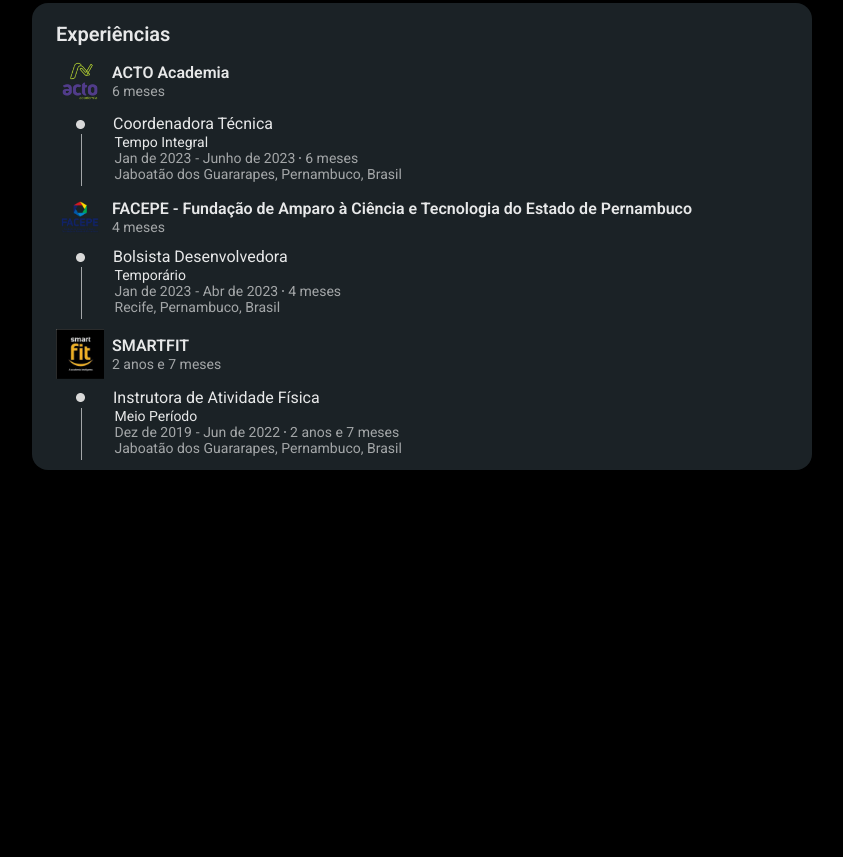
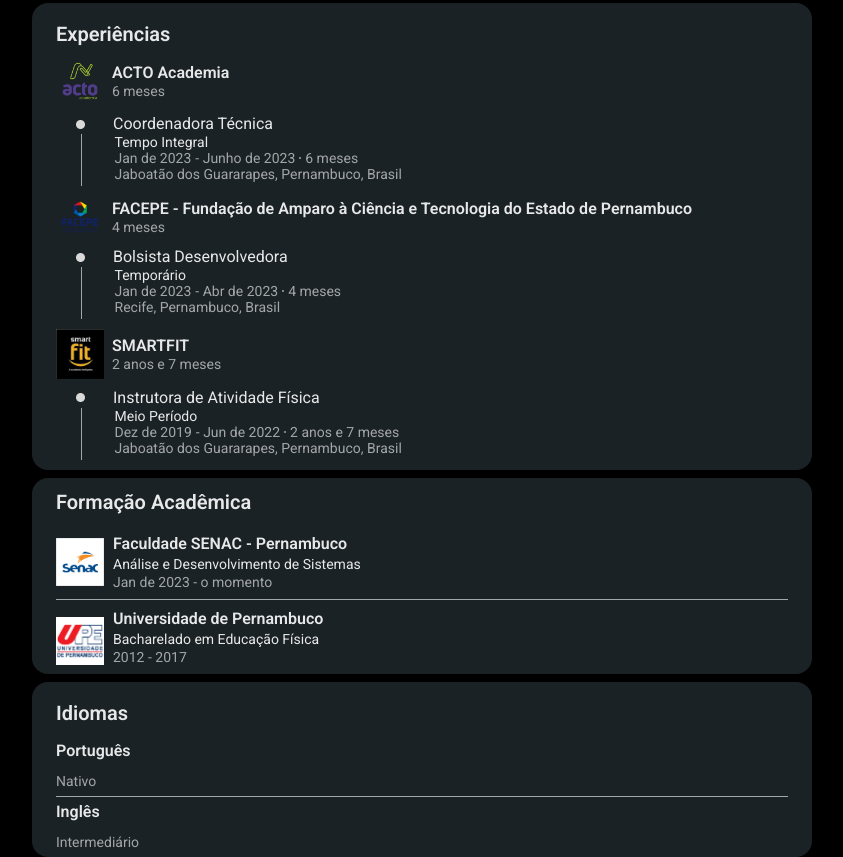
Before and after one commit to jessica-espindola/7days-linkedin, a plain HTML site: page index.html in a window 1280 px wide. Shown: the part 1405-2262 px from the top of the page, without its empty margins (122-965 px from the left). Before the commit the page ends 1875 px from the top, so only its background shows below. Drawn offline with Linux system fonts and the light colour scheme.

Commit message:
criando a seção de  formação academica e idiomas

```diff
--- /dev/null
+++ b/css/formacao-academica.css
@@ -0,0 +1,67 @@
+.informacoes__academicas {
+    width: 780px;
+    background-color: var(--fundo-card);
+    margin-left: 154px;
+    margin-top: 8px;
+    border-radius: 16px;
+
+}
+.informacoes__academicas-titulo {
+    margin: 0px 0px 8px 24px;
+    font-family: var(--fonte-primaria);
+    font-size: 20px;
+    font-weight: 600;
+    line-height: 30px;
+    color: var(--texto-primario);
+    padding: 9px  0px;
+}
+.informacoes__academicas__primeiraGraduacao, .informacoes__academicas__segundaGraduacao {
+    margin: 0px 24px;
+    display: flex;
+    flex-direction: row;
+    align-items: center;
+
+}
+
+.informacoes__academicas__primeiraGraduacao {
+    border-bottom: 1px solid var(--texto-secundario);
+    padding-bottom: 9px;
+    margin-bottom: 9px;
+}
+
+.configurar__espacamento {
+    padding-bottom: 9px;
+}
+.informacoes__academicas__primeiraGraduacao-img {
+    width: 48px;
+    height: 48px;
+    object-fit: cover;
+
+}
+.informacoes__academicas__primeiraGraduacao-conteudo {
+    padding-left: 9px;
+    display: flex;
+    flex-direction: column;
+    gap: 2px;
+}
+.informacoes__academicas__primeiraGraduacao-ies {
+    font-family: var(--fonte-primaria);
+    font-weight: 600;
+    font-size: 16px;
+    line-height: 20px;
+    color: var(--texto-primario);
+}
+.informacoes__academicas__primeiraGraduacao-nome {
+    font-family: var(--fonte-primaria);
+    font-weight: 400;
+    font-size: 14px;
+    line-height: 16px;
+    color: var(--texto-primario);
+}
+.informacoes__academicas__primeiraGraduacao-periodo{
+    font-family: var(--fonte-primaria);
+    font-weight: 400;
+    font-size: 14px;
+    line-height: 16px;
+    color: var(--texto-secundario);
+}
--- /dev/null
+++ b/css/idiomasc.css
@@ -0,0 +1,38 @@
+.informacoes__idiomas {
+    width: 780px;
+    background-color: var(--fundo-card);
+    margin-left: 154px;
+    margin-top: 8px;
+    border-radius: 16px;
+    font-family: var(--fonte-primaria);
+}
+
+.informacoes__idiomas-titulo {
+    margin-left: 24px;
+    padding: 16px 0px 8px 0px;
+    font-size: 20px;
+    line-height: 30px;
+    font-weight: 600;
+    color: var(--texto-primario);
+
+}
+
+.informacoes__idiomas__conteudo {
+    margin: 0px 24px;
+}
+
+.divisoria {
+    border-bottom: 1px solid var(--texto-secundario);
+}
+.informacoes__idiomas__conteudo-idioma {
+    font-size: 16px;
+    font-weight: 600;
+    line-height: 30px;
+    color: var(--texto-primario);
+}
+.informacoes__idiomas__conteudo-nivel {
+    font-size: 14px;
+    font-weight: 400;
+    line-height: 30px;
+    color: var(--texto-secundario);
+}
--- a/index.html
+++ b/index.html
@@ -237,6 +237,38 @@
                 </section>
             </section>
         </section>
+        <section class="informacoes__academicas">
+            <h3 class="informacoes__academicas-titulo">Formação Acadêmica</h3>
+            <section class="informacoes__academicas__primeiraGraduacao">
+                <img src="assets/Desktop/senac-logo.png" alt="Logo Faculdade Senac - Pernambuco" class="informacoes__academicas__primeiraGraduacao-img">
+                <section class="informacoes__academicas__primeiraGraduacao-conteudo">
+                    <h4 class="informacoes__academicas__primeiraGraduacao-ies">Faculdade SENAC - Pernambuco</h4>
+                    <p class="informacoes__academicas__primeiraGraduacao-nome">Análise e Desenvolvimento de Sistemas</p>
+                    <p class="informacoes__academicas__primeiraGraduacao-periodo">Jan de 2023 - o momento</p>
+                </section>
+            </section>
+            <section class="informacoes__academicas__segundaGraduacao">
+                <img src="assets/Desktop/upe.png" alt="Logo Universidade de Pernambuco" class="informacoes__academicas__primeiraGraduacao-img">
+                <section class="informacoes__academicas__primeiraGraduacao-conteudo configurar__espacamento">
+                    <h4 class="informacoes__academicas__primeiraGraduacao-ies">Universidade de Pernambuco</h4>
+                    <p class="informacoes__academicas__primeiraGraduacao-nome">Bacharelado em Educação Física</p>
+                    <p class="informacoes__academicas__primeiraGraduacao-periodo">2012 - 2017</p>
+                </section>
+            </section>
+
+        </section>
+        <section class="informacoes__idiomas">
+            <h4 class="informacoes__idiomas-titulo">Idiomas</h4>
+            <section class="informacoes__idiomas__conteudo divisoria">
+                <p class="informacoes__idiomas__conteudo-idioma">Português</p>
+                <p class="informacoes__idiomas__conteudo-nivel">Nativo</p>
+            </section>
+            <section class="informacoes__idiomas__conteudo">
+                <p class="informacoes__idiomas__conteudo-idioma">Inglês</p>
+                <p class="informacoes__idiomas__conteudo-nivel">Intermediário</p>
+            </section>
+
+        </section>
         </main>
 
     </body>
--- a/style.css
+++ b/style.css
@@ -4,6 +4,8 @@
 @import url(css/atividades.css);
 @import url(css/sobre.css);
 @import url(css/experiencias.css);
+@import url(css/formacao-academica.css);
+@import url(css/idiomasc.css);
 @import url('https://fonts.googleapis.com/css2?family=Roboto:wght@400;500;600;700&display=swap');
 
 :root {
```
Also changed, not shown: assets/Desktop/upe.png (added).
